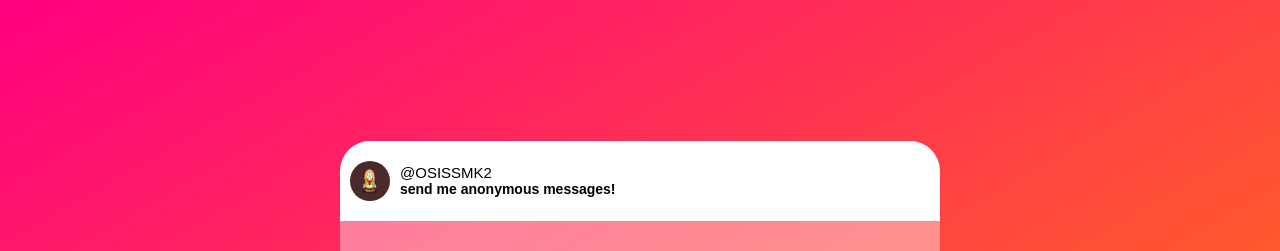
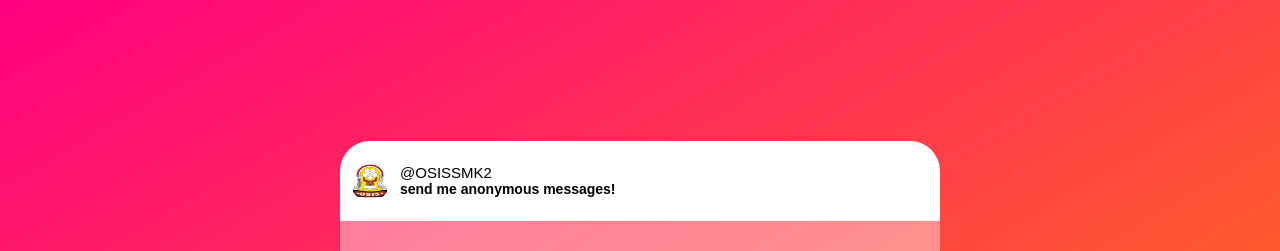
Before and after one commit to burndevl/ngltracker, a plain HTML site: page index.html in a window 1280 px wide. Shown: the top 251 px of the page. Drawn offline with Linux system fonts and the light colour scheme; some packages are replaced by stand-ins of ours; a script that the page names is missing.

Commit message:
Update index.html

```diff
--- a/index.html
+++ b/index.html
@@ -16,7 +16,7 @@
     <div class="container">
         <div class="wrapper">
             <div class="logo">
-                <img src="osis.jpg" alt="">
+                <img src="osis.jpeg" alt="">
                 <div class="xc">
                     <p class="nama">@OSISSMK2</p>
                     <p class="xt">send me anonymous messages!</p>
```
